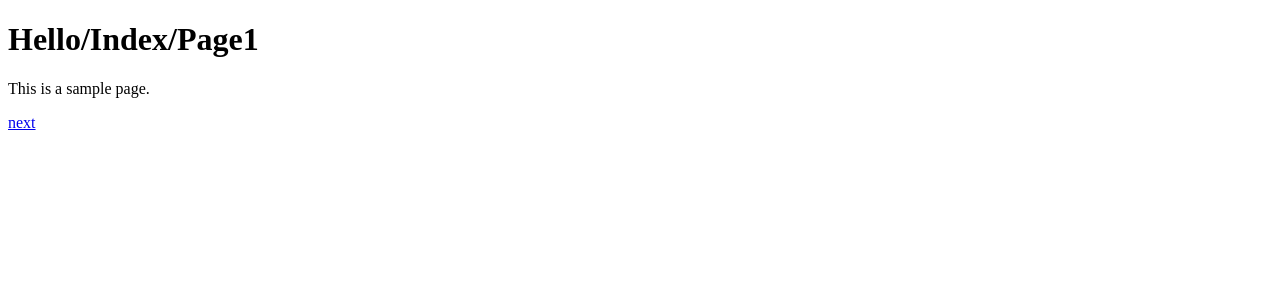
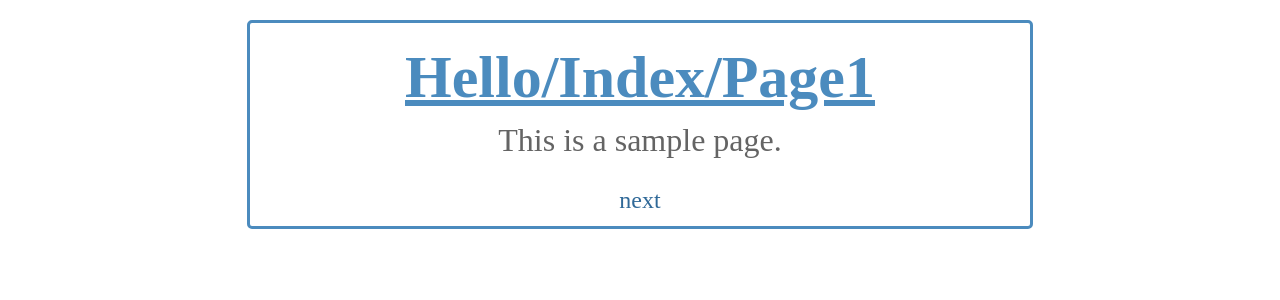
Before and after one commit to Chiho99/python_django, a Django app: page /hello/ in a window 1280 px wide. Shown: the top 300 px of the page. Run offline with Django 3.2, Linux system fonts and the light colour scheme.

Commit message:
ビューとテンプレート：静的ファイルの利用

```diff
--- /dev/null
+++ b/django_app/hello/static/hello/css/style.css
@@ -0,0 +1,43 @@
+body {
+    color: grey;
+    font-size: 16px;
+    min-width: 780px;
+    border-color: red;
+    padding: 0 20px;
+}
+
+div {
+    display: flex;
+    flex-direction: column;
+    align-items: center;
+    width: 780px;
+    border: #4B8BBE solid 3px;
+    border-radius: 5px;
+    margin: 20px auto;
+}
+
+h1 {
+    color: #4B8BBE;
+    font-size: 60px;
+    margin: 20px auto 0px;
+    text-align: center;
+    text-decoration: underline;
+}
+
+p {
+    margin: 10px;
+    font-size: 32px;
+    color: #646464;
+}
+
+a {
+    color: #306998;
+    font-size: 24px;
+    text-decoration: none;
+}
+
+a:hover {
+    background: #FFD43B;
+    padding: 10px;
+    border-radius: 5px;
+}
--- a/django_app/hello/templates/hello/index.html
+++ b/django_app/hello/templates/hello/index.html
@@ -1,16 +1,21 @@
+{% load static %}
 <!DOCTYPE html>
 <html lang="en">
 
 <head>
     <meta charset="UTF-8">
+    <meta http-equiv="X-UA-Compatible" content="IE=edge">
+    <meta name="viewport" content="width=device-width, initial-scale=1.0">
     <title>{{title}}</title>
+    <link rel="stylesheet" type="text/css" href="{% static 'hello/css/style.css' %}">
 </head>
 
 <body>
-    <h1>{{title}}</h1>
-    <p>{{msg}}</p>
-    <p><a href="{% url goto %}">{{goto}}</a></p>
-
+    <div>
+        <h1>{{title}}</h1>
+        <p>{{msg}}</p>
+        <p><a href="{% url goto %}">{{goto}}</a></p>
+    </div>
 </body>
 
 </html>
```
Also changed, not shown: アプリケーションの作成.md (+18 -0 lines).
